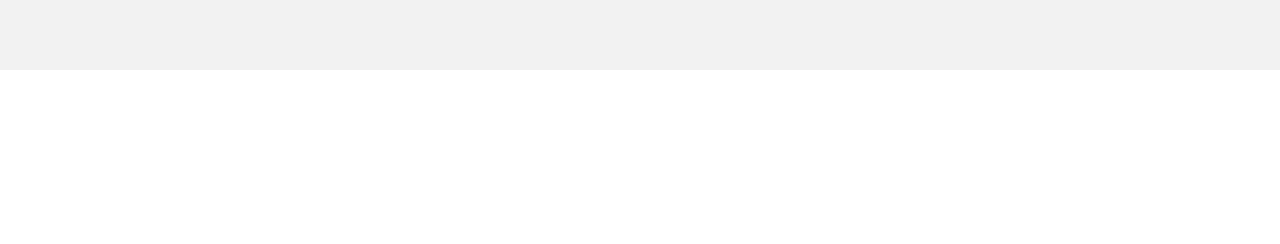
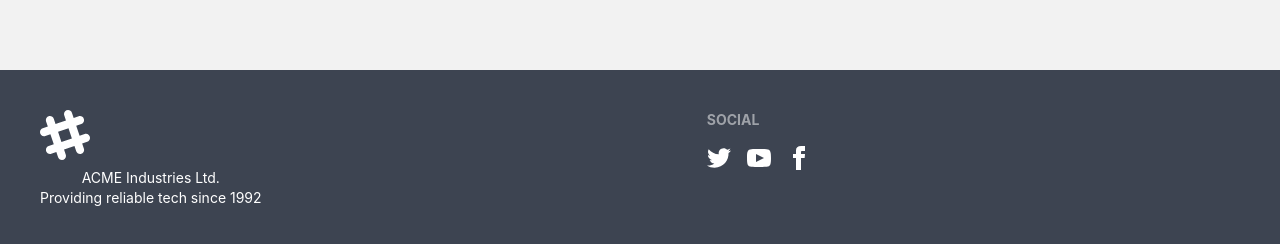
Before and after one commit to Masum-WebD/Team-project, a React (Create React App) app: page / in a window 1280 px wide. Shown: the part 1530-1774 px from the top of the page. Before the commit the page ends 1600 px from the top, so only its background shows below. Built offline with nearby package versions, Linux system fonts and the light colour scheme.

Commit message:
footer added

```diff
--- a/src/App.js
+++ b/src/App.js
@@ -1,5 +1,6 @@
 import './App.css';
 import Banner from './Component/Banner';
+import Footer from './Component/Footer';
 import Hero from './Component/Hero';
 
 function App() {
@@ -7,6 +8,7 @@ function App() {
     <div className="App">
       <Banner />
       <Hero></Hero>
+      <Footer></Footer>
     </div>
   );
 }
```
